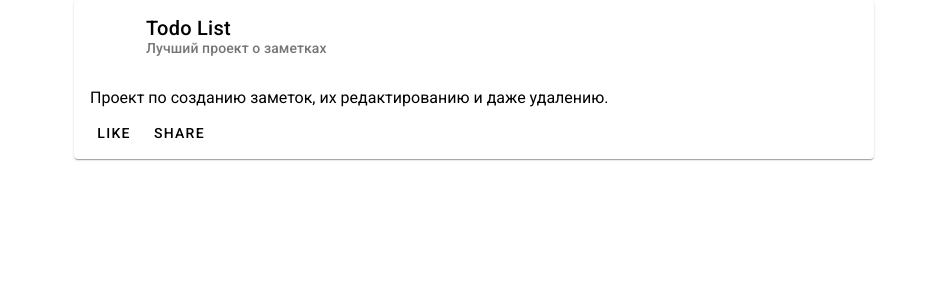
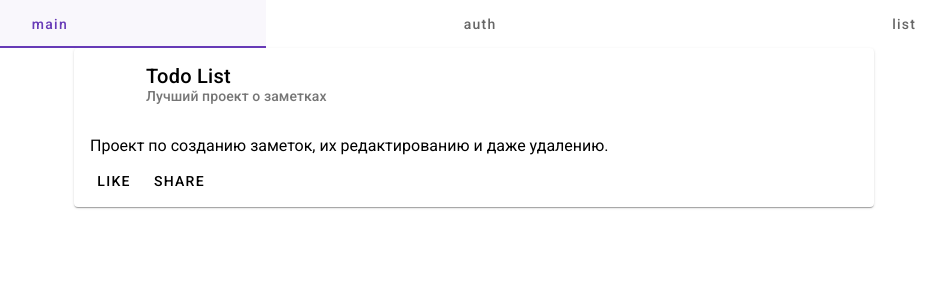
Before and after one commit to spnikit/lde-lab-todo, an Angular app: page /main in a window 1280 px wide. Shown: the top 300 px of the page, without its empty margins (166-1112 px from the left). Built offline with nearby package versions, Linux system fonts and the light colour scheme.

Commit message:
add navbar with links

```diff
--- a/src/app/app.component.html
+++ b/src/app/app.component.html
@@ -1 +1,2 @@
+<lde-navbar></lde-navbar>
 <router-outlet></router-outlet>
--- a/src/app/app.module.ts
+++ b/src/app/app.module.ts
@@ -17,8 +17,9 @@ import {ENVIRONMENT} from "./services/environment.service";
 import {environment} from "../environments/environment";
 import {AuthGuard} from "./guards/auth.guard";
 import {TokenInterceptor} from "./interceptors/token.interceptor";
+import { NavbarComponent } from './components/navbar/navbar.component';
 
-const routes: Routes = [
+export const routes: Routes = [
   {path: "main", component: TodoMainComponent},
   {path: "auth", component: AuthComponent},
   {path: "list", component: TodoListComponent, canActivate: [AuthGuard]},
@@ -33,7 +34,8 @@ const routes: Routes = [
     NewTodoComponent,
     SearchTodoComponent,
     AuthComponent,
-    TodoMainComponent
+    TodoMainComponent,
+    NavbarComponent
   ],
   imports: [
     BrowserModule,
--- /dev/null
+++ b/src/app/components/navbar/navbar.component.html
@@ -0,0 +1,11 @@
+<nav mat-tab-nav-bar [backgroundColor]="" [tabPanel]="tabPanel">
+  <a mat-tab-link
+     *ngFor="let link of links"
+     [routerLink]="'/'+ link"
+     [active]="activeLink == link"
+     (click)="activeLink = link"
+  >
+    {{link}}
+  </a>
+</nav>
+<mat-tab-nav-panel #tabPanel></mat-tab-nav-panel>
--- /dev/null
+++ b/src/app/components/navbar/navbar.component.ts
@@ -0,0 +1,19 @@
+import {Component} from '@angular/core';
+import {routes} from "../../app.module";
+
+
+@Component({
+  selector: 'lde-navbar',
+  templateUrl: './navbar.component.html',
+  styleUrls: ['./navbar.component.scss']
+})
+export class NavbarComponent {
+
+  links: (string | undefined)[];
+  activeLink: string | undefined;
+
+  constructor() {
+    this.links = routes.map(route => route.path).filter(path => path !== "**");
+    this.activeLink = this.links[0]
+  }
+}
--- a/src/app/material/material.module.ts
+++ b/src/app/material/material.module.ts
@@ -2,12 +2,14 @@ import {NgModule} from '@angular/core';
 import {MatInputModule} from "@angular/material/input";
 import {MatButtonModule} from "@angular/material/button";
 import {MatCardModule} from "@angular/material/card";
+import {MatTabsModule} from "@angular/material/tabs";
 
 
 const elements = [
   MatInputModule,
   MatButtonModule,
-  MatCardModule
+  MatCardModule,
+  MatTabsModule
 ]
 
 @NgModule({
```
Also changed, not shown: src/app/components/navbar/navbar.component.scss (added).
